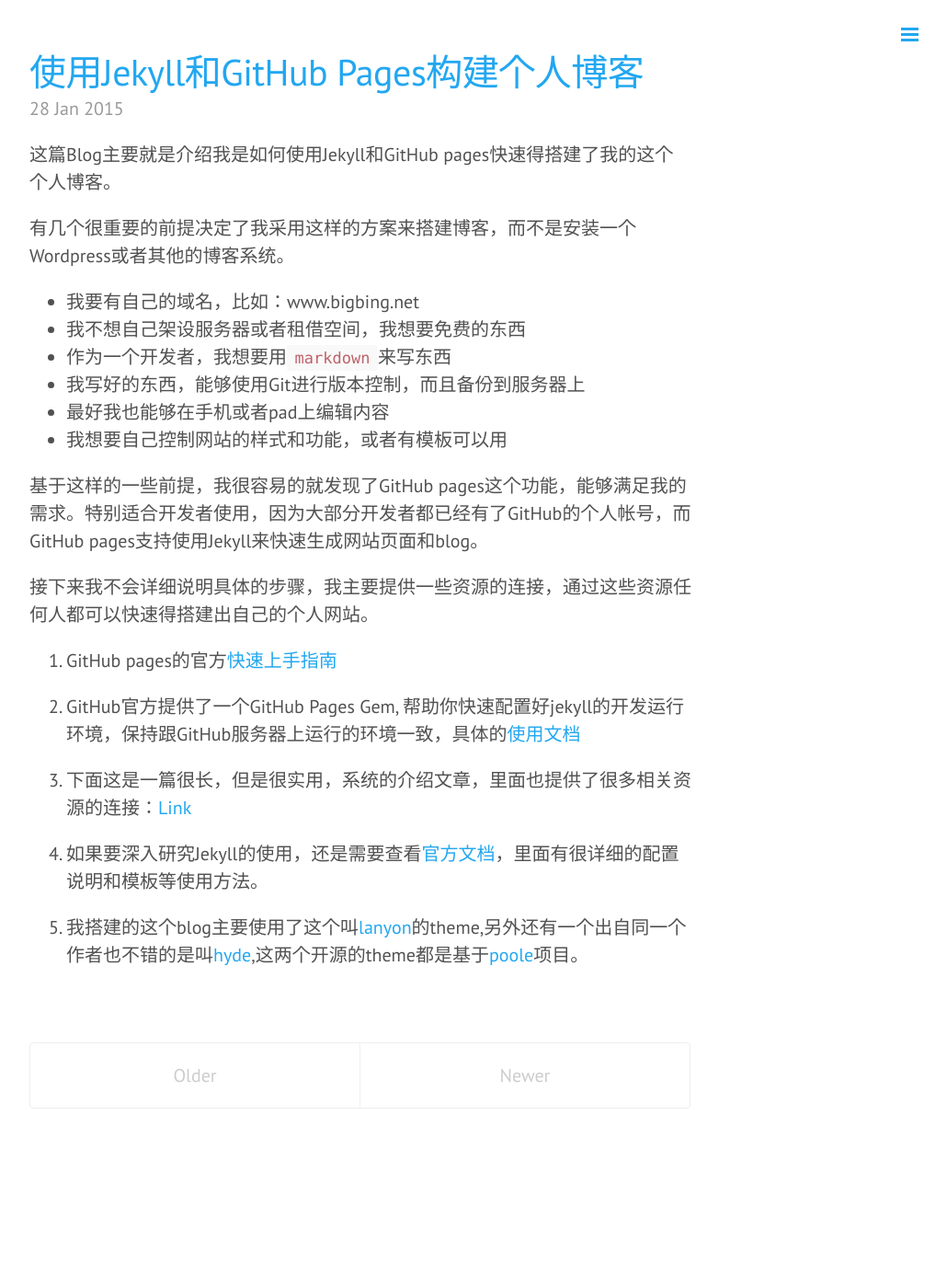
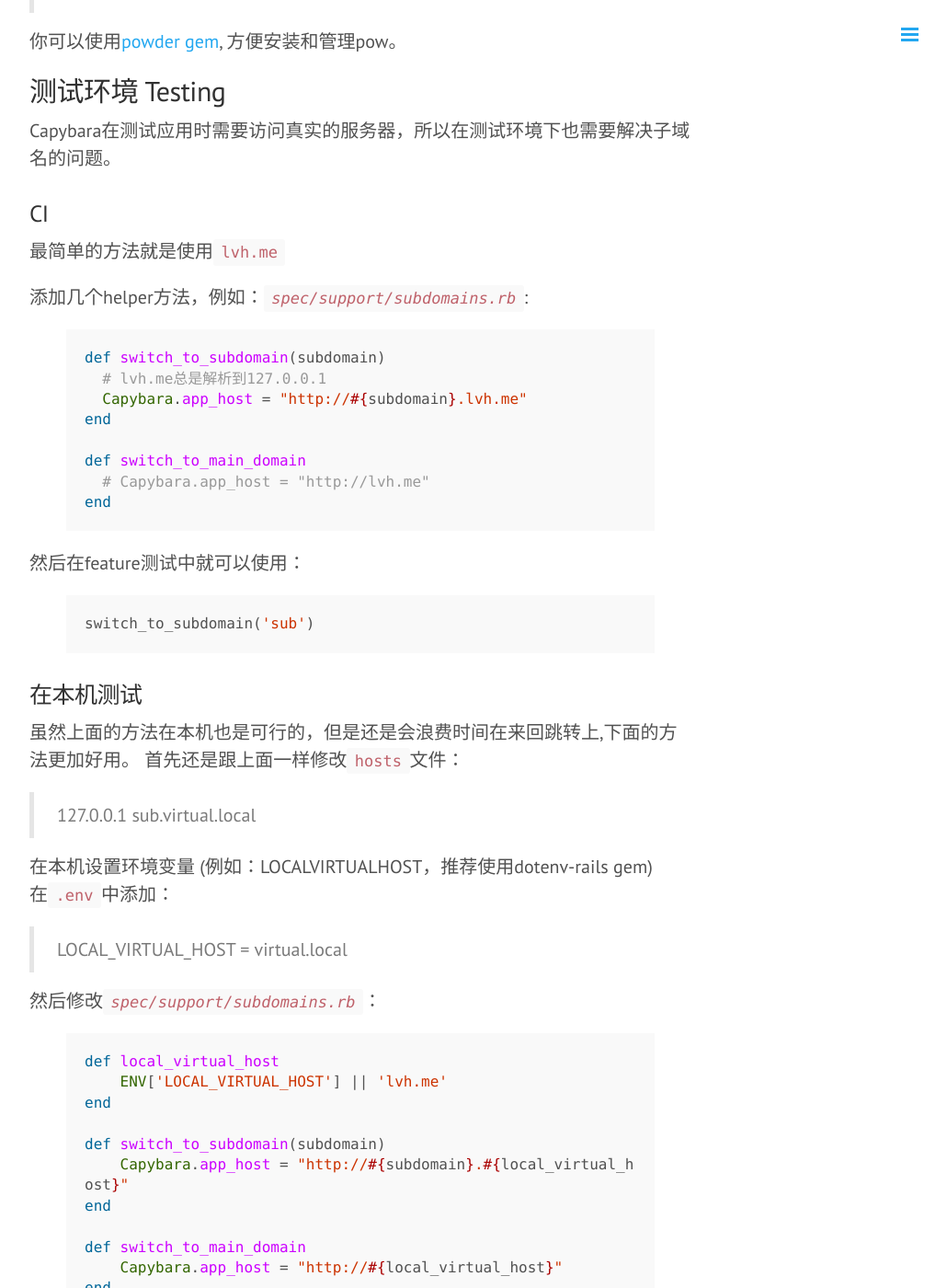
Before and after one commit to bingxie/bingxie.github.io, a Jekyll site: the page built from index.html, in a window 1280 px wide and 1400 px high, scrolled down 1102 px. Shown: the whole window at 92% size, without its empty margins (248-1278 px from the left). Built offline with Jekyll 4.4.1, drawn with Linux system fonts in a browser that asks for light colours; Markdown is read by kramdown in place of the engine named in the settings; the list of posts is cut into pages by our own code; before the commit the page ends 2367 px from its top, so only the background shows below that; some of the changed text lies outside the part shown.

Commit message:
Add new post

```diff
--- /dev/null
+++ b/_posts/2015-02-10-dev-and-test-rails-applications-with-subdomains.md
@@ -0,0 +1,87 @@
+---
+layout: post
+title: 使用subdomain开发和测试rails应用
+---
+
+这篇博客总结和展示在开发和测试rails应用的时候如何使用子域名subdomains
+
+## 开发环境 Developing
+
+### 使用lvh.me
+
+如果在开发环境中使用的是webrick或者Puma服务器，可以通过lvh.me来访问子域名。例如：
+
+> http://sub.lvh.me:3000
+
+`lvh.me`会被解析到localhost，这样就可以通过默认的3000端口访问子域名（Puma的默认端口是9292）。但是这种方法可能会慢一点。
+
+### 修改hosts文件
+为了减少来回的跳转，可以通过修改hosts文件来访问子域名，在Mac下是`/etc/hosts`. 例如：
+
+> 127.0.0.1 sub.virtual.local
+
+然后你还是可以使用这个域名加默认的端口来访问应用：
+
+> http://sub.virtural.local:3000
+
+### 使用Pow（仅限Mac）
+Pow本身非常好得支持子域名：[安装Pow](http://pow.cx/manualhtml#section_1), 连接应用，然后就可以通过子域名访问应用：
+
+> sub.app-name.dev
+
+你可以使用[powder gem](https://github.com/Rodreegez/powder), 方便安装和管理pow。
+
+## 测试环境 Testing
+Capybara在测试应用时需要访问真实的服务器，所以在测试环境下也需要解决子域名的问题。
+
+### CI
+最简单的方法就是使用`lvh.me`
+
+添加几个helper方法，例如：<cite>`spec/support/subdomains.rb`</cite>:
+
+{% highlight ruby %}
+def switch_to_subdomain(subdomain)
+  # lvh.me总是解析到127.0.0.1
+  Capybara.app_host = "http://#{subdomain}.lvh.me"
+end
+
+def switch_to_main_domain
+  # Capybara.app_host = "http://lvh.me"
+end
+{% endhighlight %}
+
+然后在feature测试中就可以使用：
+{% highlight ruby %}
+switch_to_subdomain('sub')
+{% endhighlight %}
+
+### 在本机测试
+虽然上面的方法在本机也是可行的，但是还是会浪费时间在来回跳转上,下面的方法更加好用。
+首先还是跟上面一样修改`hosts`文件：
+
+> 127.0.0.1 sub.virtual.local
+
+在本机设置环境变量 (例如：LOCALVIRTUALHOST，推荐使用dotenv-rails gem)
+在`.env`中添加：
+
+> LOCAL_VIRTUAL_HOST  = virtual.local
+
+然后修改<cite>`spec/support/subdomains.rb`</cite>：
+{% highlight ruby %}
+def local_virtual_host
+    ENV['LOCAL_VIRTUAL_HOST'] || 'lvh.me'
+end
+
+def switch_to_subdomain(subdomain)
+    Capybara.app_host = "http://#{subdomain}.#{local_virtual_host}"
+end
+
+def switch_to_main_domain
+    Capybara.app_host = "http://#{local_virtual_host}"
+end
+{% endhighlight %}
+
+这样可以使得本机的测试更快一些，还有一个需要注意的地方是，如果你有多个子域名，你不能在`hosts`文件中使用通配符，例如：`*.virtual.local`。你需要一个一个得指定子域名。
+
+参考：
+[Developing and testing Rails applications with subdomains](https://reinteractive.net/posts/199-developing-and-testing-rails-applications-with-subdomains)
```
Also changed, not shown: _drafts/crush-ruby.md (added, +1 -0 lines), _drafts/learn-cucumber.md (added, +17 -0 lines), _drafts/learn-linux.md (added, +17 -0 lines), _posts/2015-01-29-about-ruby-time.md (+9 -0 lines), _posts/about-enumerable.md (added, +87 -0 lines).
